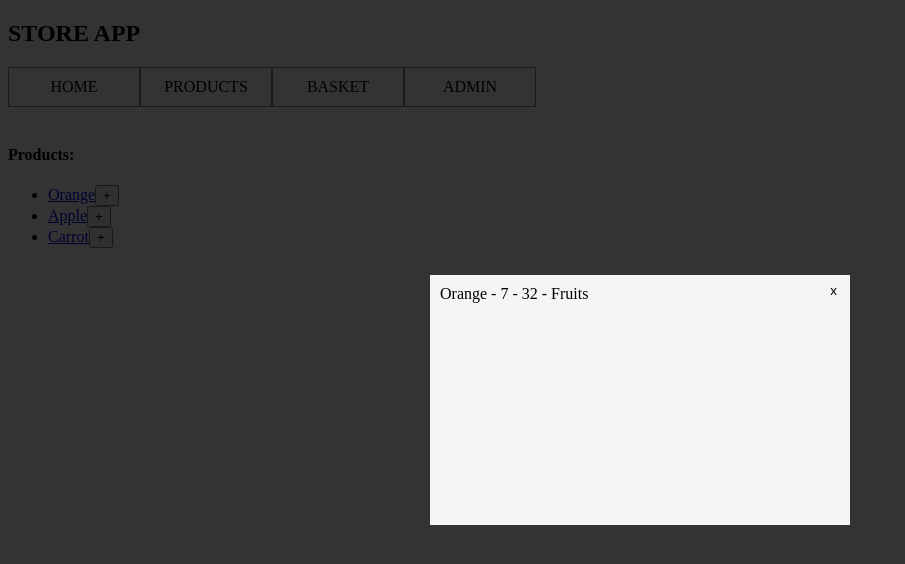
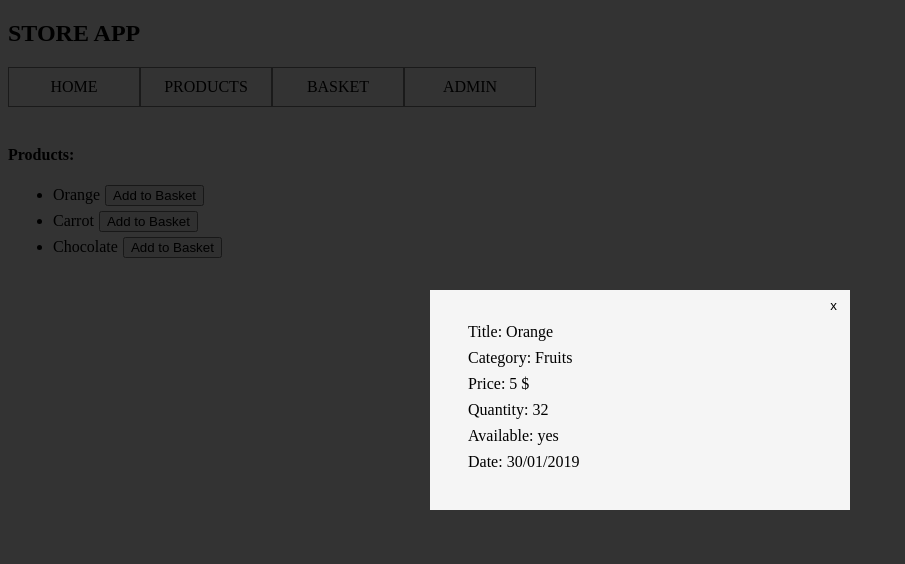
Before and after one commit to Iva28/StoreApp-Angular, an Angular app: page /products/1 in a window 1280 px wide. Shown: the top 564 px of the page, without its empty margins (0-905 px from the left). Built offline with nearby package versions, Linux system fonts and the light colour scheme.

Commit message:
some changes

```diff
--- a/src/app/admin/productform/productform.component.ts
+++ b/src/app/admin/productform/productform.component.ts
@@ -65,7 +65,7 @@ export class ProductformComponent implements OnInit {
       } else {
         this.productService.updateProduct(pr);
       }
-      this.productForm.reset();
+      this.router.navigate(['/admin/products']);
     }
   }
 
--- a/src/app/admin/products/products.component.css
+++ b/src/app/admin/products/products.component.css
@@ -0,0 +1,3 @@
+button {
+    margin: 2px;
+}
--- a/src/app/admin/products/products.component.html
+++ b/src/app/admin/products/products.component.html
@@ -5,10 +5,10 @@
       {{p.title}}
       <!-- <a routerLink='/admin/products/edit/{{p.id}}'>edit</a> -->
       <button (click)='editProduct(p.id)'>edit</button>
-      <button (click)='removeProduct(p)'>x</button>
+      <button (click)='removeProduct(p)'>remove</button>
     </li>
-</ul>
+  </ul>
 
-<a routerLink='/admin/products/new'>add</a>
+<button (click)='addProduct()'>New Product</button>
 
 <router-outlet></router-outlet>
--- a/src/app/app-routing.module.ts
+++ b/src/app/app-routing.module.ts
@@ -7,7 +7,7 @@ import { BasketComponent } from './basket/basket.component';
 
 const routes: Routes = [
   { path: 'home', component: HomeComponent},
-  { path: '', pathMatch: 'full', redirectTo: 'products'},
+  { path: '', pathMatch: 'full', redirectTo: 'home'},
   { path: 'basket', component: BasketComponent},
   { path: 'products', component: ProductsComponent, children: [
     { path: ':id', component: ProductComponent}]}
--- a/src/app/basket/basket.component.html
+++ b/src/app/basket/basket.component.html
@@ -1,5 +1,8 @@
 <h4> Products: </h4>
 
 <ul>
-    <li *ngFor='let item of productsBasket | keyvalue'>{{item.key}}:{{item.value}}</li>
+    <li *ngFor='let item of products'>Product: {{item.title}}, Quantity: {{item.quantity}}, Total Price: {{item.totalPrice}} $</li>
 </ul>
+
+
+<!-- <ul><li *ngFor='let item of productsBasket | keyvalue'>{{item.key}}:{{item.value}}</li></ul> -->
--- a/src/app/basket/basket.component.ts
+++ b/src/app/basket/basket.component.ts
@@ -1,7 +1,5 @@
 import { Component, OnInit } from '@angular/core';
-import { Product } from '../models/product';
 import { ProductService } from '../services/product.service';
-
 
 @Component({
   selector: 'app-basket',
@@ -12,15 +10,14 @@ export class BasketComponent implements OnInit {
 
   constructor(private productService: ProductService) { }
 
-  products: Product[] = [];
-
-  productsBasket: { [key: string]: number; } = {};
+  products: Array<any> = [];
 
   ngOnInit() {
     const ps = this.productService.getAllProducts();
-    Object.keys(ps).forEach(p => {
+      Object.keys(ps).forEach(p => {
       const product = this.productService.getProduct(+p);
-      this.productsBasket[product.title] = ps[p];
+      const pr = {title: product.title, quantity: ps[p], totalPrice: (product.price * ps[p])};
+      this.products.push(pr);
     });
   }
 }
--- a/src/app/product/product.component.css
+++ b/src/app/product/product.component.css
@@ -34,7 +34,7 @@ button{
     right: 0;
     margin: auto;
     width: 400px;
-    height: 230px;
+    height: 200px;
     background-color: whitesmoke;
 }
 
@@ -44,6 +44,19 @@ button{
     right: 2px;
     border: none;
     background-color: transparent;
-    outline: none;
     color: black;
 }
+
+.content {
+   padding-top: 15px;
+   padding-left: 20px;
+}
+
+.content span {
+    display: block;
+    margin: 8px;
+}
+
+button:hover {
+    cursor: pointer;
+}
--- a/src/app/product/product.component.html
+++ b/src/app/product/product.component.html
@@ -1,6 +1,14 @@
 <div class="modal">
     <div class="modal-content">
         <button class="closeBtn" (click)='closeModal()'>x</button>
-        {{product.title}} -  {{product.price}} - {{product.quantity}} - {{product.category}}
+        <div class="content">
+            <span>Title: {{product.title}}</span>
+            <span>Category: {{product.category}}</span>
+            <span>Price: {{product.price}} $</span>
+            <span>Quantity: {{product.quantity}}</span>
+            <span *ngIf="product.available"> Available: yes</span>
+            <span *ngIf="!product.available"> Available: no</span>
+            <span>Date: {{ product.date | date :  "dd/MM/y" }}</span>
+        </div>
     </div>
 </div>
--- a/src/app/product/product.component.ts
+++ b/src/app/product/product.component.ts
@@ -14,9 +14,6 @@ export class ProductComponent implements OnInit {
 
   product: Product;
 
-  @Output()
-  onRemoveProduct: EventEmitter<Product> = new EventEmitter();
-
   ngOnInit() {
     this.route.params.forEach((params) => {
       const id = +params['id'];
--- a/src/app/products/products.component.css
+++ b/src/app/products/products.component.css
@@ -0,0 +1,16 @@
+a {
+    text-decoration: none;
+    color: black;
+}
+
+a:hover{
+    color: lightslategrey;
+}
+
+button {
+    margin-left: 5px;
+}
+
+li {
+    margin:5px;
+}
--- a/src/app/products/products.component.html
+++ b/src/app/products/products.component.html
@@ -3,7 +3,7 @@
 <ul>
     <li *ngFor='let p of products'>
       <a routerLink='/products/{{p.id}}'>{{p.title}}</a>
-      <button (click)='AddToBasket(p.id)'>+</button>
+      <button (click)='AddToBasket(p.id)'><i class="fa fa-shopping-basket"></i> Add to Basket</button>
     </li>
 </ul>
 
--- a/src/app/services/product.service.ts
+++ b/src/app/services/product.service.ts
@@ -7,17 +7,18 @@ import { Product } from '../models/product';
 
 export class ProductService {
 
+  categories: string[] = ['Fruits', 'Vegetables', 'Sweets'];
+
   products: Product[] = [
-     new Product(1, 'Orange', 7, 'Fruits', true, 32, new Date()),
-    new Product(2, 'Apple', 3, 'Fruits', true, 40, new Date()),
-    new Product(3, 'Carrot', 5, 'Vegetables', true, 50, new Date())
+    new Product(1, 'Orange', 5, this.categories[0], true, 32, new Date()),
+    new Product(2, 'Carrot', 6, this.categories[1], true, 40, new Date()),
+    new Product(3, 'Chocolate', 7, this.categories[2], false, 50, new Date())
   ];
 
   productsBasket: { [key: number]: number; } = {};
 
-  categories: string[] = ['Fruits', 'Vegetables'];
-
-  constructor() { }
+  constructor() {
+   }
 
   getProducts() {
     return this.products;
@@ -64,4 +65,5 @@ export class ProductService {
   getAllProducts() {
     return this.productsBasket;
   }
+
 }
```
